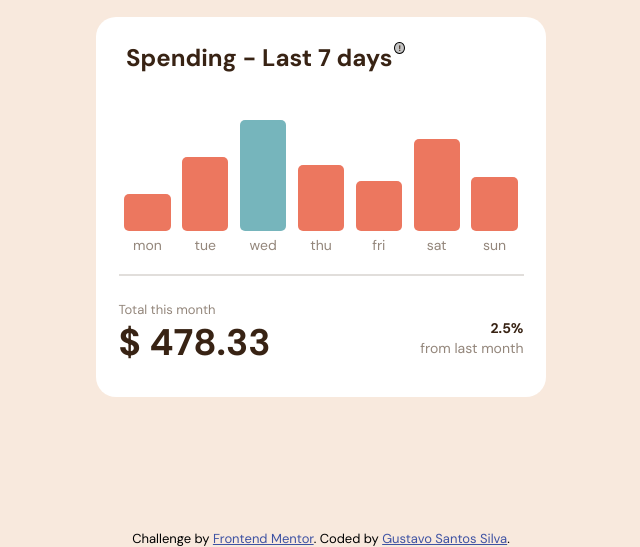
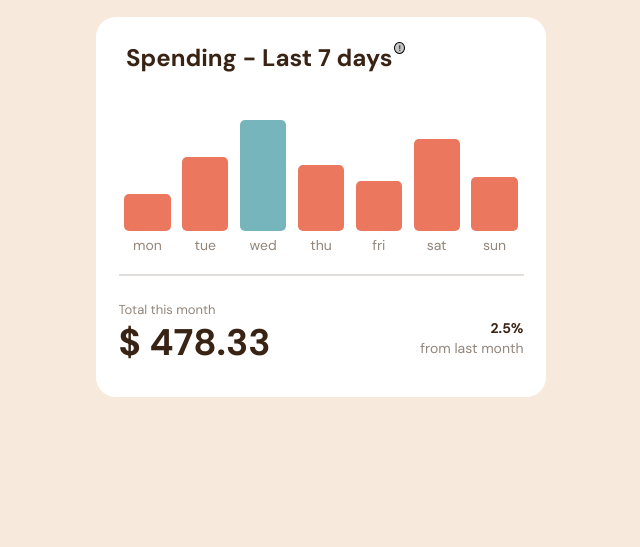
Before and after one commit to SilvaGustavoo/Balance, a plain HTML site: page index.html in a window 1280 px wide. Shown: the part 253-800 px from the top of the page, without its empty margins (319-959 px from the left). Drawn offline with Linux system fonts and the light colour scheme.

Commit message:
Update index.html

```diff
--- a/index.html
+++ b/index.html
@@ -127,12 +127,6 @@
   </aside>
 
 
-
-  <div class="attribution">
-    Challenge by <a href="https://www.frontendmentor.io?ref=challenge" target="_blank">Frontend Mentor</a>.
-    Coded by <a href="https://www.linkedin.com/in/gustavo-santos-628b07191/" target="_blank">Gustavo Santos Silva</a>.
-  </div>
-
   <script src="js/script.js"></script>
 </body>
 
```
